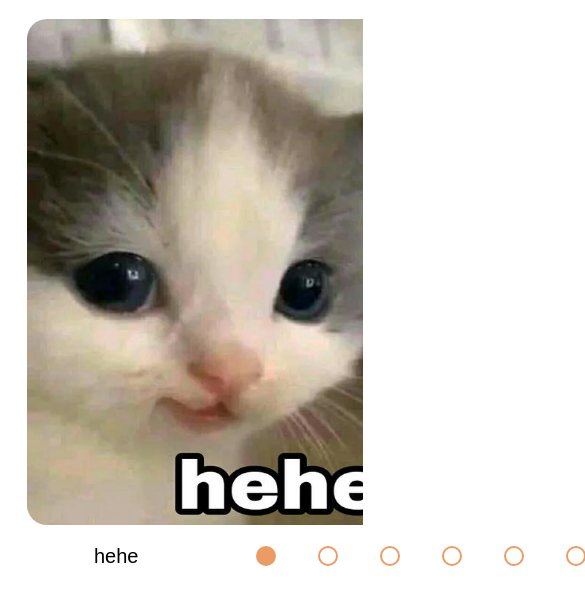
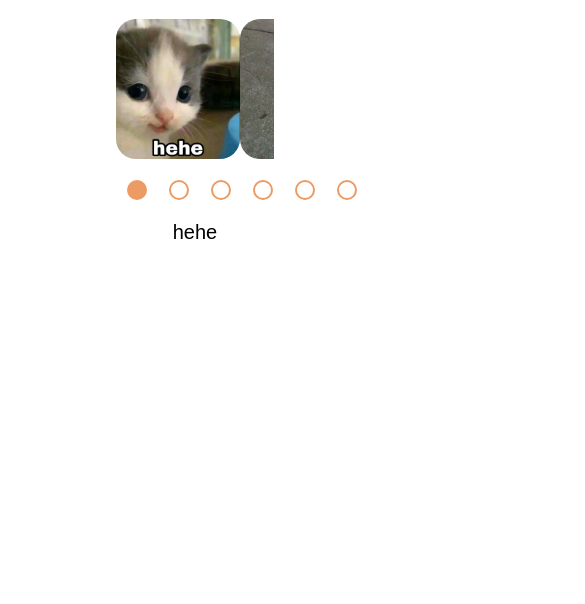
Before and after one commit to y1ungspace/cssMemSlider, a plain HTML site: page index.html in a window 390 px wide. Shown: the top 604 px of the page, 585 px wide, since content can reach past the window. Drawn offline with Linux system fonts and the light colour scheme.

Commit message:
feat: add mobile version (Mon May 16 2022 14:59:09 GMT+0000)

```diff
--- a/index.js
+++ b/index.js
@@ -1,27 +1,27 @@
-let wrapper = document.createElement('DIV');
-wrapper.classList.add('wrapper');
+let wrapper = document.createElement("DIV");
+wrapper.classList.add("wrapper");
 
-let imageWrapper = document.createElement('DIV');
-imageWrapper.classList.add('image-wrapper');
+let imageWrapper = document.createElement("DIV");
+imageWrapper.classList.add("image-wrapper");
 
-let slider = document.createElement('DIV');
-slider.classList.add('slider');
+let slider = document.createElement("DIV");
+slider.classList.add("slider");
 
-let bottomPanel = document.createElement('DIV');
-bottomPanel.classList.add('bottom-panel');
+let bottomPanel = document.createElement("DIV");
+bottomPanel.classList.add("bottom-panel");
 
-let textBox = document.createElement('DIV');
-textBox.classList.add('text-box');
-textBox.textContent = 'hehe'
+let textBox = document.createElement("DIV");
+textBox.classList.add("text-box");
+textBox.textContent = "hehe";
 
-let buttonsBox = document.createElement('DIV');
-buttonsBox.classList.add('buttons-box');
+let buttonsBox = document.createElement("DIV");
+buttonsBox.classList.add("buttons-box");
 
 document.body.append(wrapper);
 wrapper.append(imageWrapper);
 imageWrapper.append(slider);
-wrapper.append(bottomPanel)
-bottomPanel.append(textBox)
+wrapper.append(bottomPanel);
+bottomPanel.append(textBox);
 bottomPanel.append(buttonsBox);
 
 
@@ -54,40 +54,48 @@ let memes = [
 ];
 
 for (let i = 0; i < 6; i++) {
-    let button = document.createElement('DIV');
-    let sliderImage = document.createElement('IMG');
-    let control = document.createElement('DIV');
-    control.classList.add('control', `control${i}`);
+    let button = document.createElement("DIV");
+    let sliderImage = document.createElement("IMG");
+    let control = document.createElement("DIV");
+    control.classList.add("control", `control${i}`);
     slider.append(sliderImage);
     sliderImage.src = memes[i].src;
-    sliderImage.classList.add('image');
-    button.classList.add('button', `button${i}`);
+    sliderImage.classList.add("image");
+    button.classList.add("button", `button${i}`);
     buttonsBox.append(control);
-    document.getElementsByClassName('control')[i].append(button);
+    document.getElementsByClassName("control")[i].append(button);
 }
 
-document.getElementsByClassName('button')[0].id = 'active'
-
-
+document.getElementsByClassName("button")[0].id = "active";
 
 function changeMeme(elem) {
-    let target = elem.target
+    let target = elem.target;
     let numberOfImage;
-    if (target.classList.contains('button') || target.classList.contains('control')) {
+    if (target.classList.contains("button") || target.classList.contains("control")) {
         numberOfImage = target.className.slice(-1);
     } else {
         return;
     }
-    let n = numberOfImage * 60
-    slider.style.transform = `translateX(-${n}vh)`;
+    let imageWidth = document.getElementsByClassName("image")[0].width;
+    console.log(imageWidth, numberOfImage * imageWidth );
+    let n = numberOfImage * imageWidth;
+    slider.style.transform = `translateX(-${n}px)`;
 
-    setTimeout(() => {textBox.style.opacity = 0});
+    setTimeout(() => {textBox.style.opacity = 0;});
     setTimeout(() => {textBox.style.opacity = 1;
         textBox.textContent = memes[numberOfImage].text;
     },500);
 
-    document.getElementById('active').id = '';
-    document.getElementsByClassName('button')[numberOfImage].id = 'active';
+    document.getElementById("active").id = "";
+    document.getElementsByClassName("button")[numberOfImage].id = "active";
 }
 
-buttonsBox.addEventListener('click', changeMeme)
+buttonsBox.addEventListener("click", changeMeme);
+
+let image = document.getElementsByClassName("image")[0];
+setTimeout(() => {slider.style.height = `${image.width}px`;});
+setTimeout(() => {slider.style.height = `${image.width}px`;}, 10);
+
+window.onresize = () => {
+    slider.style.height = `${image.width}px`;
+};
--- a/style.css
+++ b/style.css
@@ -13,27 +13,27 @@
 }
 
 .image-wrapper {
-    max-width: 60vh;
+    max-width: 47%;
     overflow: hidden;
     margin: 0 auto;
 }
 
 .slider {
     display: flex;
-    max-height: 60vh;
     transition: 1s;
 }
 
 .image {
-  min-width: 60vh;
+  width: 100%;
   border-radius: 20px;
 }
 
 .bottom-panel {
     display: flex;
+    justify-content: flex-start;
     text-align: center;
-    margin-left: 20%;
-    margin-right: 20%;
+    max-width: 47%;
+    margin: 0 auto;
 }
 
 .text-box {
@@ -46,11 +46,11 @@
     justify-content: space-around;
     align-items: center;
     margin: 0 0 0 auto;
-    width: 30%;
 }
 
 .control {
-    padding: 20px;
+    padding: 20px 10px;
+    cursor: pointer;
 }
 
 .button {
@@ -83,3 +83,14 @@
 #active {
     background-color: rgb(237, 155, 100);
 }
+
+
+@media (max-width: 767px) {
+    .bottom-panel {
+        flex-direction: column-reverse;
+    }
+
+    .buttons-box {
+        margin: 0 0 0 0;
+    }
+}
```
Also changed, not shown: package.json (deleted, +0 -25 lines), .eslintrc.js (deleted), 2 other files.
